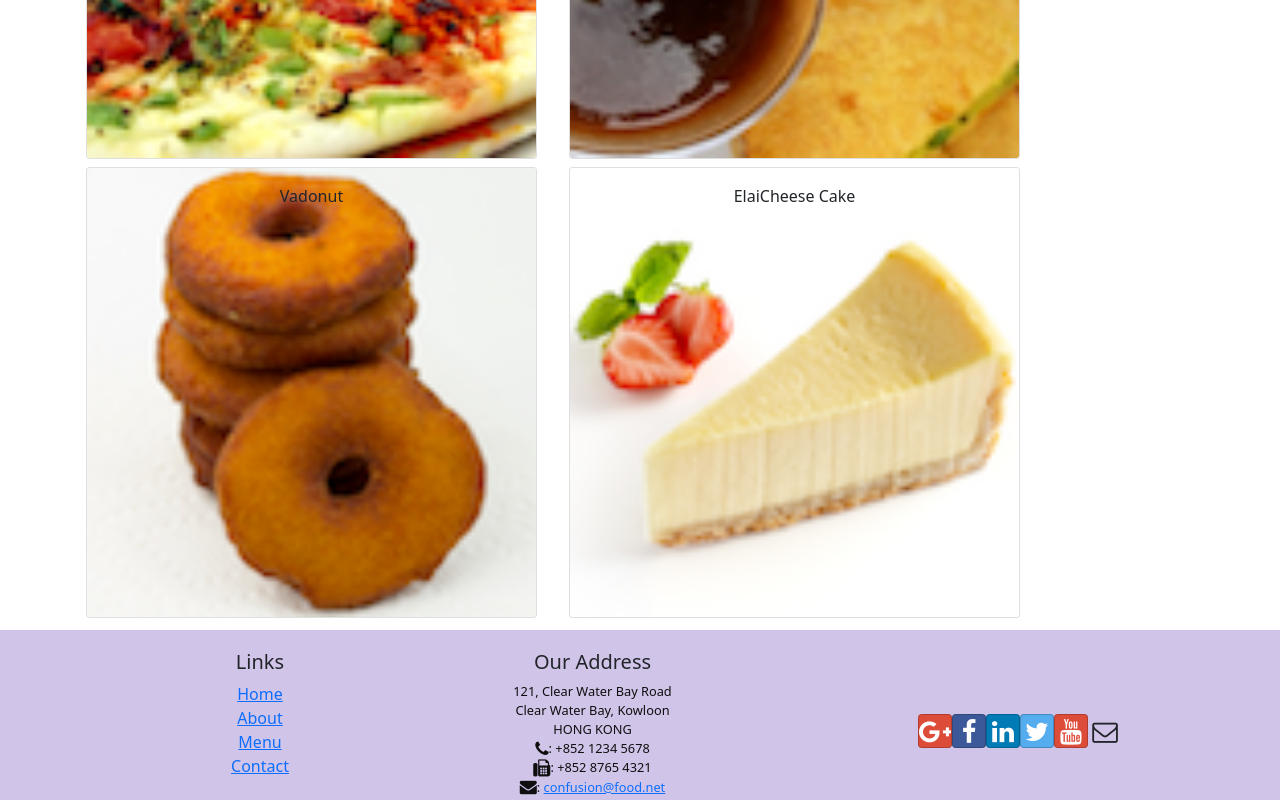
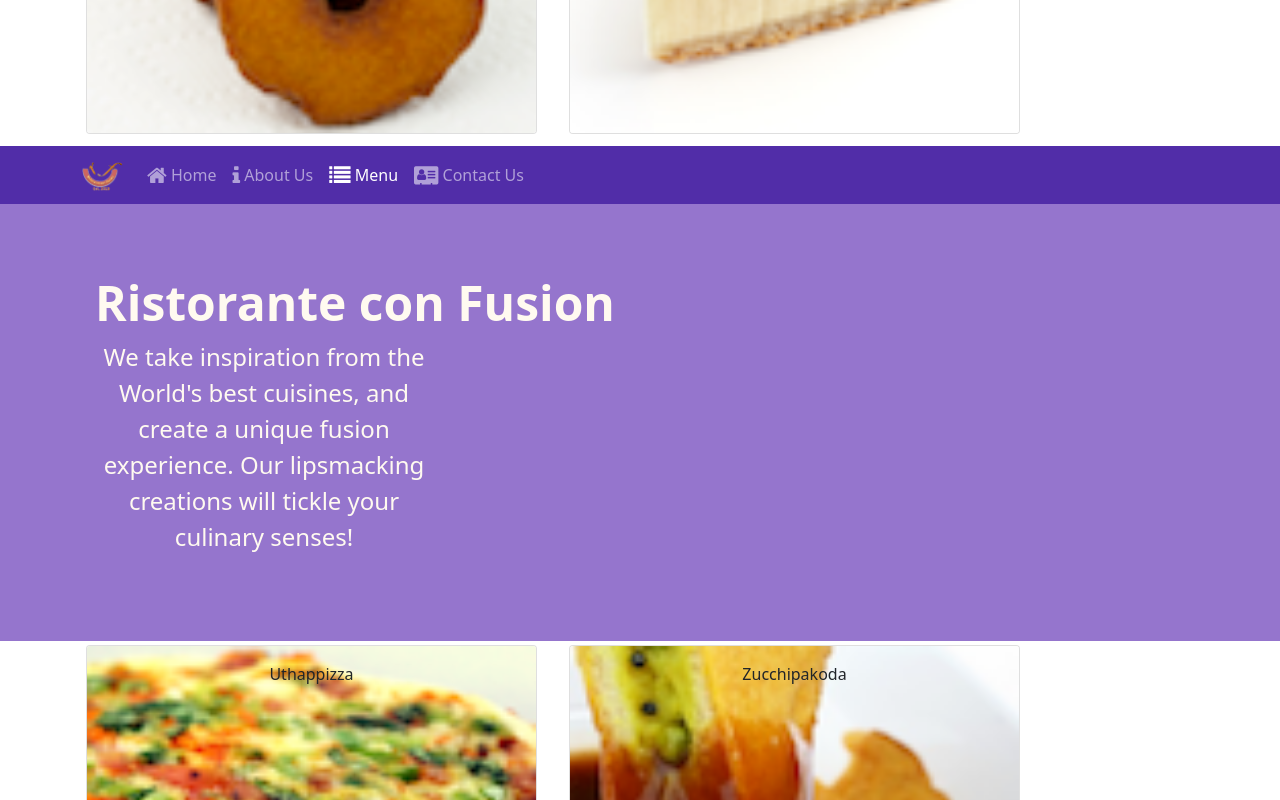
Before and after one commit to BlueBox34/105-again, a React (Create React App) app: page /menu in a window 1280 px wide. Shown: the part 780-1580 px from the top of the page. Built offline with nearby package versions, Linux system fonts and the light colour scheme.

Commit message:
W2-04 React Router

```diff
--- a/package.json
+++ b/package.json
@@ -11,6 +11,7 @@
     "font-awesome": "^4.7.0",
     "react": "^18.1.0",
     "react-dom": "^18.1.0",
+    "react-router-dom": "^4.2.2",
     "react-scripts": "5.0.1",
     "reactstrap": "^9.0.2",
     "web-vitals": "^2.1.4"
--- a/src/App.js
+++ b/src/App.js
@@ -4,15 +4,17 @@
 import React, { Component } from "react";
 import Menu from "./components/MenuComponent";
 import { DISHES } from "./shared/dishes";
-
+import { BrowserRouter } from "react-router-dom";
 import Main from "./components/MainComponent";
 
 class App extends Component {
   render() {
     return (
-      <div className="App">
-        <Main />
-      </div>
+      <BrowserRouter>
+        <div className="App">
+          <Main />
+        </div>
+      </BrowserRouter>
     );
   }
 }
--- a/src/components/FooterComponent.js
+++ b/src/components/FooterComponent.js
@@ -1,4 +1,5 @@
 import React from "react";
+import { Link } from "react-router-dom";
 
 function Footer(props) {
   return (
@@ -9,16 +10,16 @@
             <h5>Links</h5>
             <ul className="list-unstyled">
               <li>
-                <a href="#">Home</a>
+                <Link to="/home">Home</Link>
               </li>
               <li>
-                <a href="#">About</a>
+                <Link to="/aboutus">About Us</Link>
               </li>
               <li>
-                <a href="#">Menu</a>
+                <Link to="/menu">Menu</Link>
               </li>
               <li>
-                <a href="contactus.html">Contact</a>
+                <Link to="/contactus">Contact Us</Link>
               </li>
             </ul>
           </div>
--- a/src/components/HeaderComponent.js
+++ b/src/components/HeaderComponent.js
@@ -1,13 +1,70 @@
 import React, { Component } from "react";
-import { Navbar, NavbarBrand } from "reactstrap";
+import {
+  Nav,
+  Navbar,
+  NavbarBrand,
+  NavbarToggler,
+  Collapse,
+  NavItem,
+  Jumbotron,
+} from "reactstrap";
+import { NavLink } from "react-router-dom";
 
 class Header extends Component {
+  constructor(props) {
+    super(props);
+
+    this.toggleNav = this.toggleNav.bind(this);
+    this.state = {
+      isNavOpen: false,
+    };
+  }
+
+  toggleNav() {
+    this.setState({
+      isNavOpen: !this.state.isNavOpen,
+    });
+  }
+
   render() {
     return (
-      <React.Fragment>
-        <Navbar dark>
-          <div className="container">
-            <NavbarBrand href="/">Ristorante Con Fusion</NavbarBrand>
+      <div>
+        <Navbar dark expand="md">
+          <div className="d-flex container">
+            <NavbarToggler onClick={this.toggleNav} />
+            <NavbarBrand className="mr-auto" href="/">
+              <img
+                src="assets/images/logo.png"
+                height="30"
+                width="41"
+                alt="Ristorante Con Fusion"
+              />
+            </NavbarBrand>
+            <Collapse isOpen={this.state.isNavOpen} navbar>
+              <Nav navbar>
+                <NavItem>
+                  <NavLink className="nav-link" to="/home">
+                    <span className="fa fa-home fa-lg"></span> Home
+                  </NavLink>
+                </NavItem>
+                <NavItem>
+                  <NavLink className="nav-link" to="/aboutus">
+                    <span className="fa fa-info fa-lg"></span> About Us
+                  </NavLink>
+                </NavItem>
+                <NavItem>
+                  <NavLink className="nav-link" to="/menu">
+                    <span className="fa fa-list fa-lg"></span> Menu
+                  </NavLink>
+                </NavItem>
+                <NavItem>
+                  <NavLink className="nav-link" to="/contactus">
+                    <span className="fa fa-address-card fa-lg"></span> Contact
+                    Us
+                  </NavLink>
+                </NavItem>
+              </Nav>
+            </Collapse>
           </div>
         </Navbar>
         <div class="jumbotron">
@@ -24,7 +81,7 @@
             </div>
           </div>
         </div>
-      </React.Fragment>
+      </div>
     );
   }
 }
--- /dev/null
+++ b/src/components/HomeComponent.js
@@ -0,0 +1,11 @@
+import React from "react";
+
+function Home(props) {
+  return (
+    <div className="container">
+      <h4>Home</h4>
+    </div>
+  );
+}
+
+export default Home;
--- a/src/components/MainComponent.js
+++ b/src/components/MainComponent.js
@@ -3,7 +3,9 @@
 import Menu from "./MenuComponent";
 import Header from "./HeaderComponent";
 import Footer from "./FooterComponent";
+import Home from "./HomeComponent";
 import { DISHES } from "../shared/dishes";
+import { Switch, Route, Redirect } from "react-router-dom";
 
 class Main extends Component {
   constructor(props) {
@@ -23,6 +25,10 @@
   }
 
   render() {
+    const HomePage = () => {
+      return <Home />;
+    };
+
     return (
       <div>
         {/* <Navbar dark color="primary">
@@ -30,6 +36,16 @@
             <NavbarBrand href="/">Ristorante Con Fusion</NavbarBrand>
           </div>
         </Navbar> */}
+        <Switch>
+          <Route path="/home" component={HomePage} />
+          <Route
+            exact
+            path="/menu"
+            component={() => <Menu dishes={this.state.dishes} />}
+          />
+          <Redirect to="/home" />
+        </Switch>
+
         <Header />
         <Menu
           dishes={this.state.dishes}
--- a/src/components/MenuComponent.js
+++ b/src/components/MenuComponent.js
@@ -10,7 +10,7 @@
 
 function RenderMenuItem({ dish, onClick }) {
   return (
-    <Card onClick={() => onClick(dish.id)}>
+    <Card>
       <CardImg width="100%" src={dish.image} alt={dish.name} />
       <CardImgOverlay>
         <CardTitle>{dish.name}</CardTitle>
```
Also changed, not shown: 1 other file (tests, documents, lock files or other folders).
